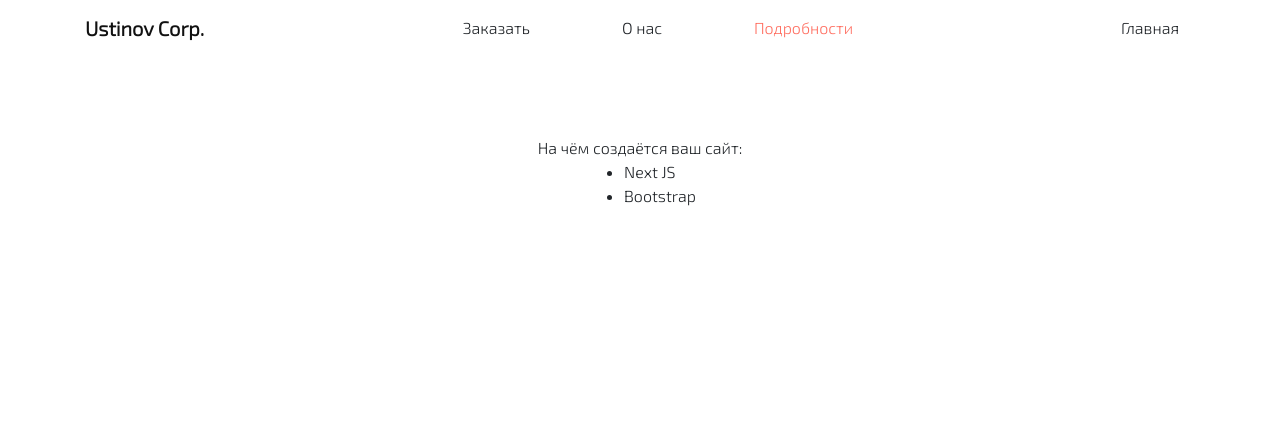
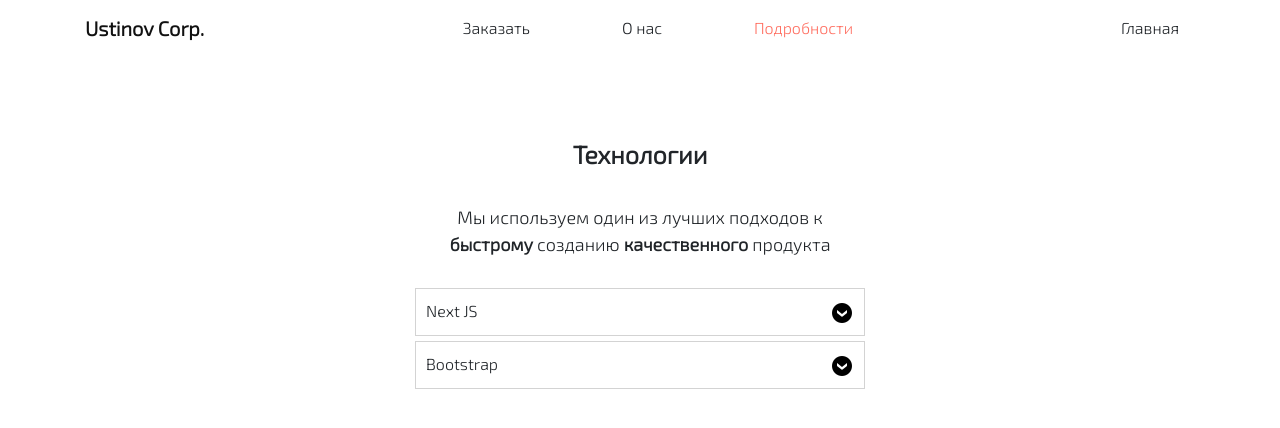
Before and after one commit to BossNumber1/allvis, a Next.js app in the folder app/: page /details in a window 1280 px wide. Shown: the top 428 px of the page. Built offline with nearby package versions, Linux system fonts and the light colour scheme.

Commit message:
created cards for details page

```diff
--- /dev/null
+++ b/app/pages/details/DetailsCard.jsx
@@ -0,0 +1,24 @@
+import React from "react";
+
+function DetailsCard({ text }) {
+    return (
+        <div style={{ display: "flex" }}>
+            <div style={{ border: "none", margin: 0 }}>{text}</div>
+            <div
+                style={{
+                    border: "none",
+                    textAlign: "right",
+                    margin: 0,
+                }}
+            >
+                <img
+                    src="/down.png"
+                    alt="icon down"
+                    onClick={() => alert("terry222")}
+                />
+            </div>
+        </div>
+    );
+}
+
+export default DetailsCard;
--- a/app/pages/details/index.js
+++ b/app/pages/details/index.js
@@ -1,13 +1,29 @@
 import { MainLayout } from "../../components/MainLayout";
+import detailsStyles from "../../styles/details.module.css";
+import DetailsCard from "./DetailsCard";
 
 export default function OtherInfo() {
     return (
         <MainLayout title="Подробности">
-            На чём создаётся ваш сайт:
-            <ul>
-                <li>Next JS</li>
-                <li>Bootstrap</li>
-            </ul>
+            <div style={{ fontSize: 25, fontWeight: 900, marginBottom: 30 }}>
+                Технологии
+            </div>
+            <div
+                style={{
+                    fontSize: 18,
+                    width: 400,
+                    textAlign: "center",
+                    marginBottom: 30,
+                }}
+            >
+                Мы используем один из лучших подходов к <b>быстрому</b> созданию{" "}
+                <b>качественного</b> продукта
+            </div>
+
+            <div className={detailsStyles.list}>
+                <DetailsCard text="Next JS" />
+                <DetailsCard text="Bootstrap" />
+            </div>
         </MainLayout>
     );
 }
--- /dev/null
+++ b/app/styles/details.module.css
@@ -0,0 +1,8 @@
+.list div {
+    width: 450px;
+    height: auto;
+    border: 1px solid lightgray;
+    padding: 5px;
+    margin-bottom: 5px;
+    cursor: pointer;
+}
```
Also changed, not shown: app/public/down.png (added), app/public/up.png (added).
